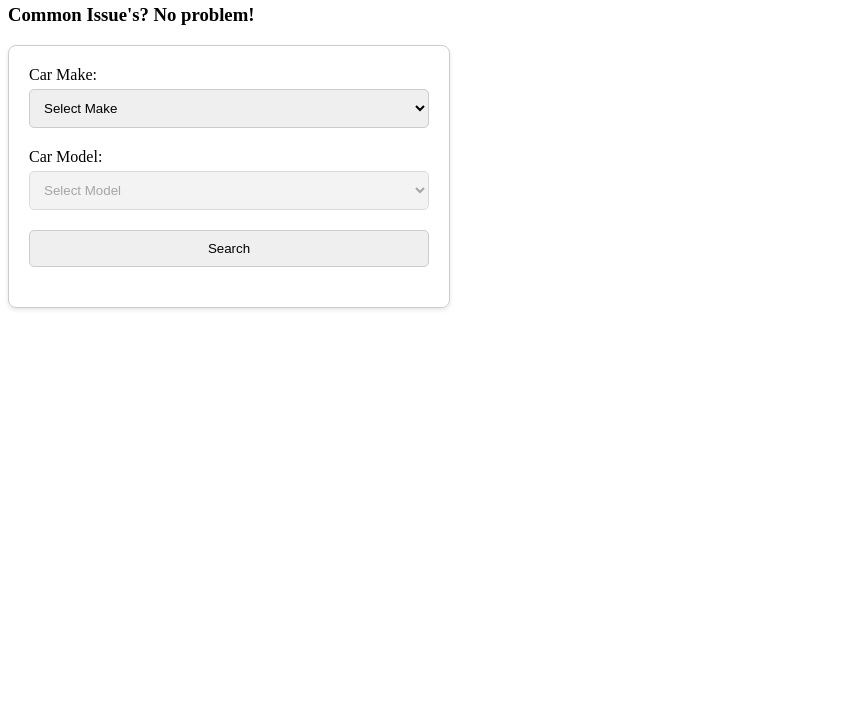
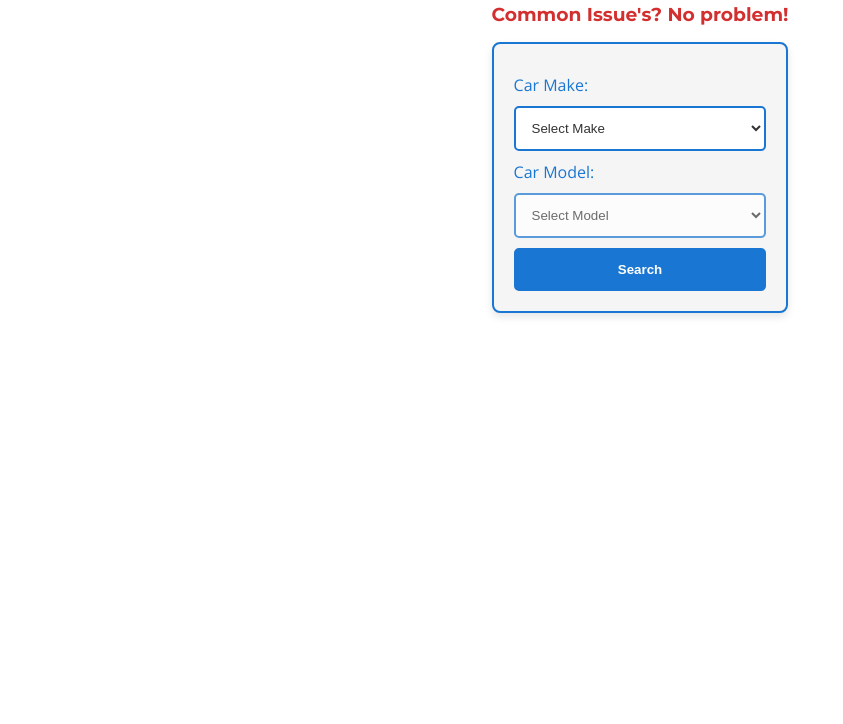
Before and after one commit to psmithdev/carguide, a plain HTML site: page index.html in a window 1280 px wide. Shown: the part 76-800 px from the top of the page, without its empty margins (0-843 px from the left). Drawn offline with nearby package versions, Linux system fonts and the light colour scheme.

Commit message:
Add fonts and update styles for car search form, flexbox, turn off css

```diff
--- a/index.html
+++ b/index.html
@@ -6,8 +6,13 @@
     <title>Document</title>
     <link rel="stylesheet" href="styles.css" />
     <script src="script.js"></script>
+    <link
+      href="https://fonts.googleapis.com/css2?family=Montserrat:wght@700&family=Open+Sans&display=swap"
+      rel="stylesheet"
+    />
   </head>
   <body>
+    <div class="container">
       <h1>Auto Modellista</h1>
       <h3>Common Issue's? No problem!</h3>
       <form id="carSearchForm">
@@ -23,5 +28,6 @@
 
         <button type="submit">Search</button>
       </form>
+    </div>
   </body>
 </html>
--- a/styles.css
+++ b/styles.css
@@ -1,30 +1,63 @@
+body {
+  font-family: "Open Sans", sans-serif;
+  margin: 0;
+  padding: 0;
+  background-color: #ffffff; /* Light background */
+  color: #333333; /* Dark text for contrast */
+  display: flex;
+  justify-content: center;
+  /* align-items: center; */
+  min-height: 100vh;
+}
+
+h1,
+h3 {
+  font-family: "Montserrat", sans-serif;
+  color: #d32f2f;
+  margin-bottom: 1rem;
+}
+
 #carSearchForm {
+  display: flex;
+  flex-direction: column;
+  align-content: center;
   max-width: 400px;
-  border: 1px solid #ccc;
+  border: 2px solid #1976d2;
   padding: 20px;
-  box-shadow: 0 2px 4px rgba(0, 0, 0, 0.1);
+  box-shadow: 0 4px 8px rgba(0, 0, 0, 0.1);
   border-radius: 8px;
+  background-color: #f5f5f5;
+}
+
+.form-group {
+  display: flex;
+  flex-direction: column;
+  margin-bottom: 20px;
 }
 
 #carSearchForm label {
-  display: block;
-  margin-bottom: 5px;
+  margin-top: 10px;
+  margin-bottom: 10px;
+  color: #1976d2; /* Matching vibrant color for labels */
 }
 
 #carSearchForm select,
 #carSearchForm button {
-  width: 100%;
-  padding: 10px;
-  margin-bottom: 20px;
+  padding: 12px;
   border-radius: 5px;
-  border: 1px solid #ccc;
+  border: 2px solid #1976d2; /* Vibrant border color */
+  background-color: #ffffff; /* Light elements */
+  color: #333333; /* Dark text for readability */
 }
-a #carSearchForm button {
-  background-color: #007bff;
-  color: white;
+
+#carSearchForm button {
+  background-color: #1976d2; /* Vibrant button color */
+  font-weight: bold;
   cursor: pointer;
+  color: #ffffff; /* Light text on buttons for contrast */
+  margin-top: 10px; Added margin for spacing from the last select
 }
 
 #carSearchForm button:hover {
-  background-color: #0056b3;
+  background-color: #1565c0; /* Darker shade on hover */
 }
```
Lines whose indentation alone changed are shown as unchanged.
